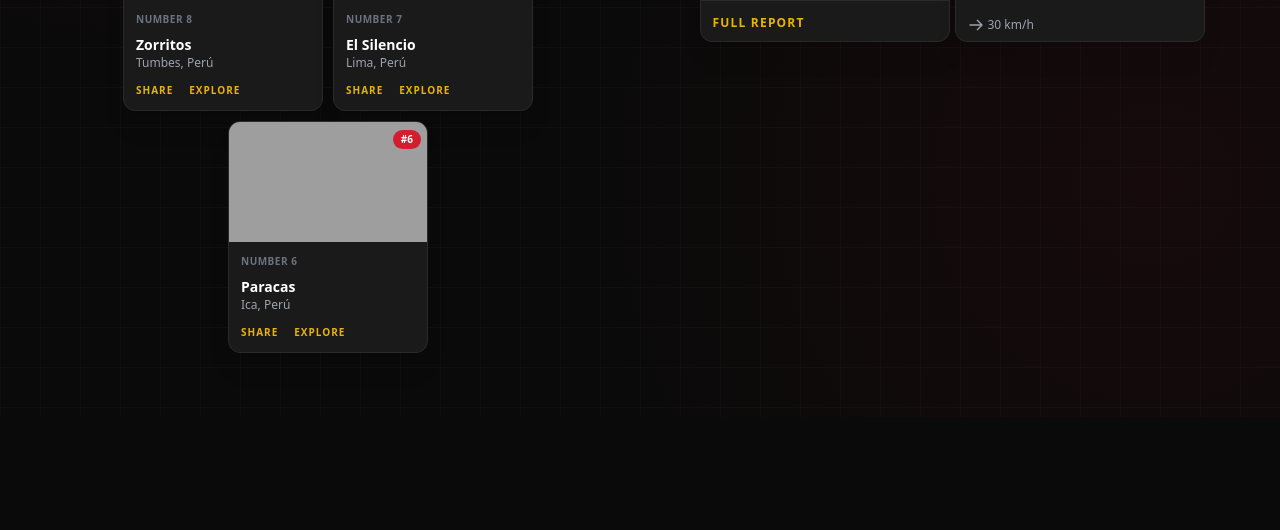
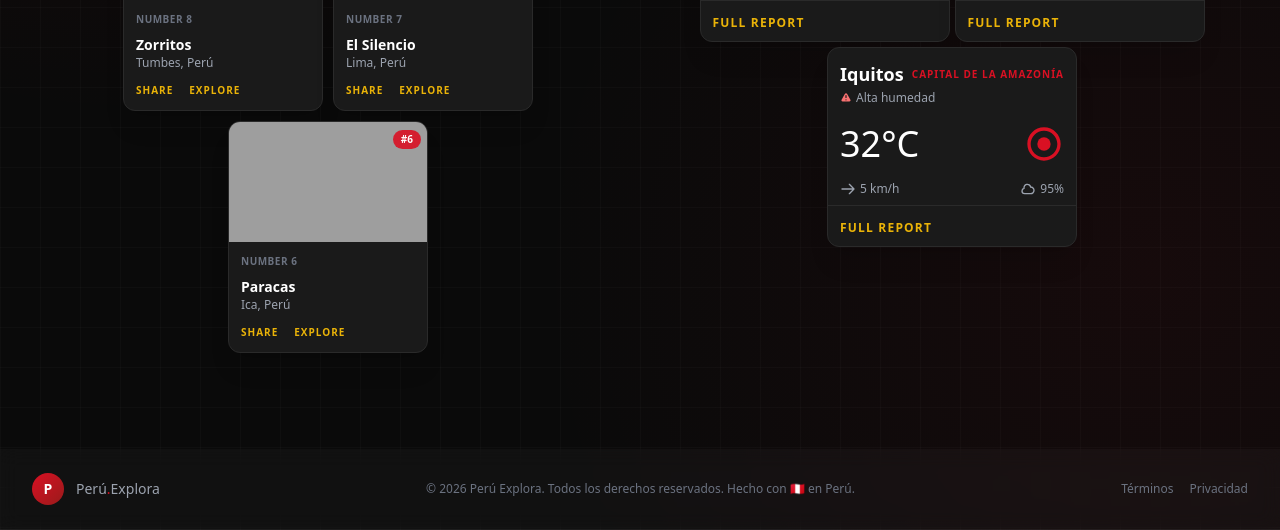
Before and after one commit to Yannick3177/Equipo_Semana03, a plain HTML site: page Page02/index.html in a window 1280 px wide. Shown: the part 753-1283 px from the top of the page. Before the commit the page ends 1170 px from the top, so only its background shows below. Drawn offline with nearby package versions, Linux system fonts and the light colour scheme; grey boxes are pictures that could not be loaded.

Commit message:
Presentación Final

```diff
--- a/Page02/index.html
+++ b/Page02/index.html
@@ -499,3 +499,86 @@
                                 <path stroke-linecap="round" stroke-linejoin="round" stroke-width="2" d="M14 5l7 7m0 0l-7 7m7-7H3"/>
                             </svg>
                             <span>30 km/h</span>
+                        </div>
+                        <div class="flex items-center gap-1">
+                            <svg class="w-4 h-4" fill="none" stroke="currentColor" viewBox="0 0 24 24">
+                                <path stroke-linecap="round" stroke-linejoin="round" stroke-width="2" d="M3 15a4 4 0 004 4h9a5 5 0 10-.1-9.999 5.002 5.002 0 10-9.78 2.096A4.001 4.001 0 003 15z"/>
+                            </svg>
+                            <span>65%</span>
+                        </div>
+                    </div>
+                    <div class="border-t border-peru-border px-3 py-2">
+                        <button class="btn-ciudad text-xs font-bold uppercase tracking-widest text-yellow-500">FULL REPORT</button>
+                    </div>
+                </article>
+
+                <!-- Card Ciudad 5: Iquitos -->
+                <article class="card-animate w-[250px] h-[200px] bg-peru-card rounded-xl overflow-hidden shadow-xl flex flex-col border border-peru-border hover:border-peru-red/50 transition-all duration-300 hover:shadow-2xl hover:shadow-peru-red/10">
+                    <div class="p-3 pb-0">
+                        <div class="flex items-center justify-between">
+                            <h3 class="text-white font-bold text-lg">Iquitos</h3>
+                            <span class="text-[10px] text-peru-red font-bold uppercase tracking-widest">Capital de la Amazonía</span>
+                        </div>
+                        <div class="flex items-center gap-1 mt-0.5">
+                            <svg class="w-3 h-3 text-red-400" fill="currentColor" viewBox="0 0 20 20">
+                                <path fill-rule="evenodd" d="M8.257 3.099c.765-1.36 2.722-1.36 3.486 0l5.58 9.92c.75 1.334-.213 2.98-1.742 2.98H4.42c-1.53 0-2.493-1.646-1.743-2.98l5.58-9.92zM11 13a1 1 0 11-2 0 1 1 0 012 0zm-1-8a1 1 0 00-1 1v3a1 1 0 002 0V6a1 1 0 00-1-1z" clip-rule="evenodd"/>
+                            </svg>
+                            <span class="text-xs text-gray-400">Alta humedad</span>
+                        </div>
+                    </div>
+                    <div class="flex justify-between items-center px-3 flex-1">
+                        <span class="text-4xl font-light text-white">32°C</span>
+                        <svg class="w-10 h-10 text-peru-red" fill="currentColor" viewBox="0 0 24 24">
+                            <path d="M12 2C6.48 2 2 6.48 2 12s4.48 10 10 10 10-4.48 10-10S17.52 2 12 2zm0 18c-4.41 0-8-3.59-8-8s3.59-8 8-8 8 3.59 8 8-3.59 8-8 8z"/>
+                            <circle cx="12" cy="12" r="4"/>
+                        </svg>
+                    </div>
+                    <div class="px-3 pb-2 flex justify-between items-center text-xs text-gray-400">
+                        <div class="flex items-center gap-1">
+                            <svg class="w-4 h-4" fill="none" stroke="currentColor" viewBox="0 0 24 24">
+                                <path stroke-linecap="round" stroke-linejoin="round" stroke-width="2" d="M14 5l7 7m0 0l-7 7m7-7H3"/>
+                            </svg>
+                            <span>5 km/h</span>
+                        </div>
+                        <div class="flex items-center gap-1">
+                            <svg class="w-4 h-4" fill="none" stroke="currentColor" viewBox="0 0 24 24">
+                                <path stroke-linecap="round" stroke-linejoin="round" stroke-width="2" d="M3 15a4 4 0 004 4h9a5 5 0 10-.1-9.999 5.002 5.002 0 10-9.78 2.096A4.001 4.001 0 003 15z"/>
+                            </svg>
+                            <span>95%</span>
+                        </div>
+                    </div>
+                    <div class="border-t border-peru-border px-3 py-2">
+                        <button class="btn-ciudad text-xs font-bold uppercase tracking-widest text-yellow-500">FULL REPORT</button>
+                    </div>
+                </article>
+
+                <!-- Puedes agregar las 5 ciudades restantes aquí -->
+
+            </div>
+        </section>
+
+    </main>
+
+    <!-- ========================================= -->
+    <!-- FOOTER CON IDENTIDAD PERUANA              -->
+    <!-- ========================================= -->
+    <footer class="glass-header mt-8">
+        <div class="max-w-7xl mx-auto px-4 md:px-8 py-6 flex flex-col md:flex-row items-center justify-between gap-4">
+            <div class="flex items-center gap-3">
+                <div class="w-8 h-8 rounded-full bg-gradient-to-br from-peru-red to-red-800 flex items-center justify-center">
+                    <span class="text-white font-bold text-sm">P</span>
+                </div>
+                <span class="text-sm text-gray-400">Perú<span class="text-peru-red">.</span>Explora</span>
+            </div>
+            <p class="text-xs text-gray-500 text-center">
+                © 2026 Perú Explora. Todos los derechos reservados. Hecho con 🇵🇪 en Perú.
+            </p>
+            <div class="flex gap-4 text-xs text-gray-500">
+                <a href="#" class="hover:text-peru-red transition-colors">Términos</a>
+                <a href="#" class="hover:text-peru-red transition-colors">Privacidad</a>
+            </div>
+        </div>
+    </footer>
+
+</body>
+</html>
```
